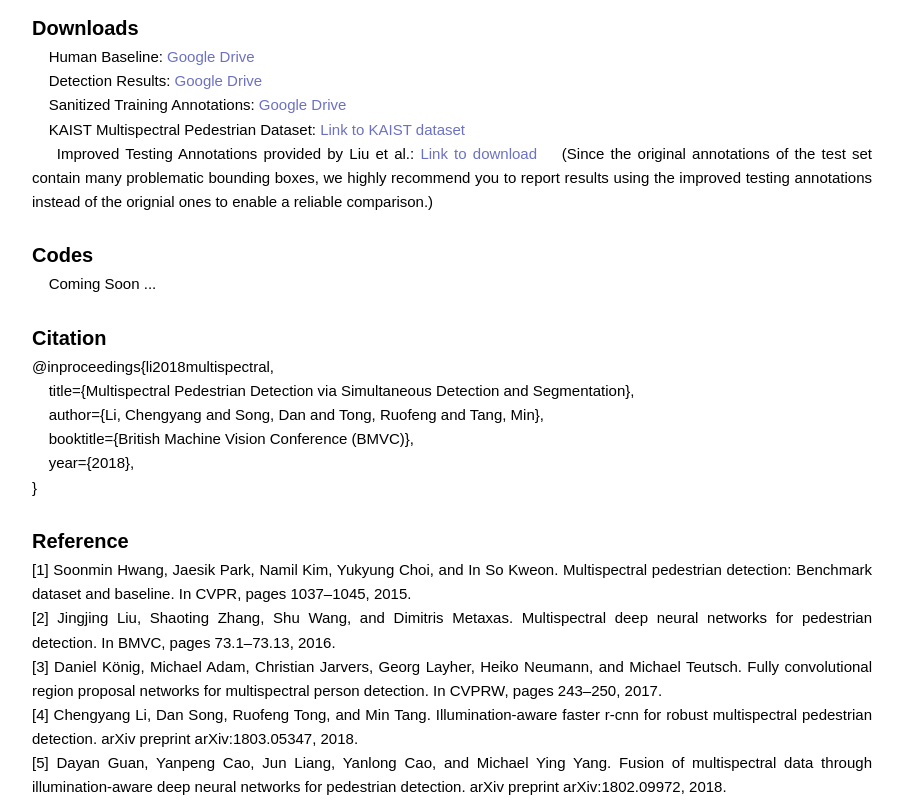
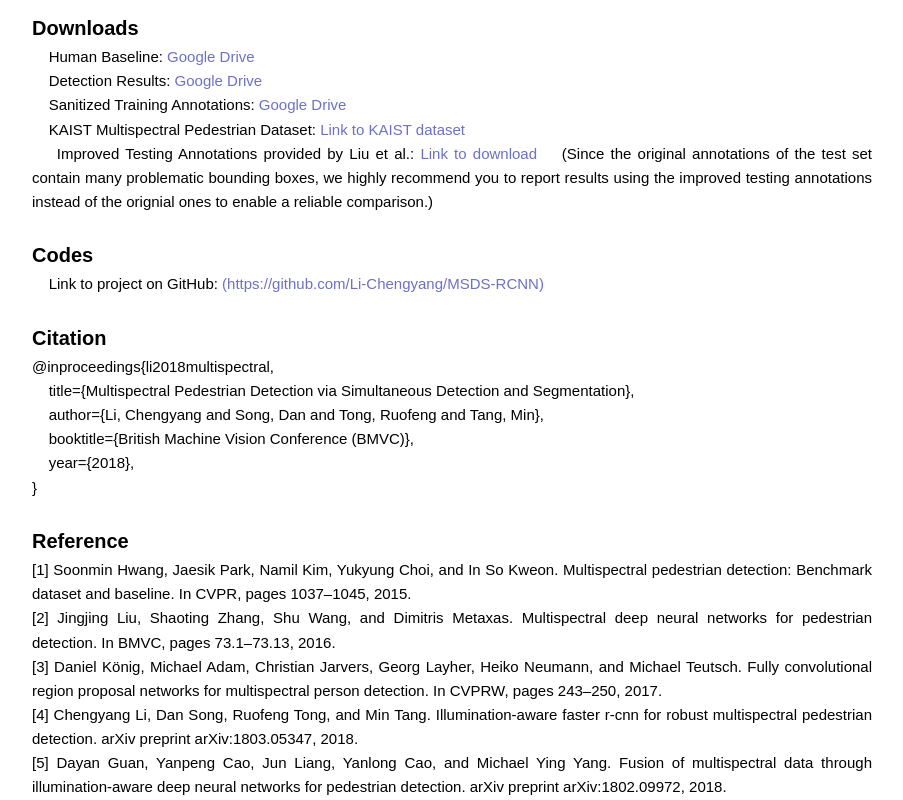
Before and after one commit to Li-Chengyang/home, a plain HTML site: page MSDS-RCNN/index.html in a window 1280 px wide. Shown: the part 1805-2605 px from the top of the page, without its empty margins (197-1100 px from the left). Drawn offline with Linux system fonts and the light colour scheme.

Commit message:
update code link

```diff
--- a/MSDS-RCNN/index.html
+++ b/MSDS-RCNN/index.html
@@ -69,7 +69,7 @@ We create a human baseline over the KAIST dataset and reveal that there is still
 <p class="para-4"><span class="font-3">&nbsp;&nbsp;&nbsp;&nbsp;Improved Testing Annotations provided by Liu et al.: </span><span class="font-7"><a href="https://docs.google.com/forms/d/e/1FAIpQLSe65WXae7J_KziHK9cmX_lP_hiDXe7Dsl6uBTRL0AWGML0MZg/viewform?usp=pp_url&entry.1637202210&entry.1381600926&entry.718112205&entry.233811498">Link to download</a></span><span class="font-3">&nbsp;&nbsp;&nbsp;&nbsp;(Since the original annotations of the test set contain many problematic bounding boxes, we highly recommend you to report results using the improved testing annotations instead of the orignial ones to enable a reliable comparison.)</span></p>
 <p class="para-4"><span class="font-3">&nbsp;</span></p>
 <p class="para-5"><span class="font-5">Codes</span><span class="font-3">&nbsp;</span></p>
-<p class="para-4"><span class="font-3">&nbsp;&nbsp;&nbsp;&nbsp;Coming Soon ...</span></p>
+<p class="para-4"><span class="font-3">&nbsp;&nbsp;&nbsp;&nbsp;Link to project on GitHub: </span><span class="font-7"><a href="https://github.com/Li-Chengyang/MSDS-RCNN">(https://github.com/Li-Chengyang/MSDS-RCNN)</a></span></p>
 <p class="para-4"><span class="font-3">&nbsp;</span></p>
 <p class="para-5"><span class="font-5">Citation</span></p>
 <p class="para-7"><span class="font-3">@inproceedings{li2018multispectral,</span></p>
```
